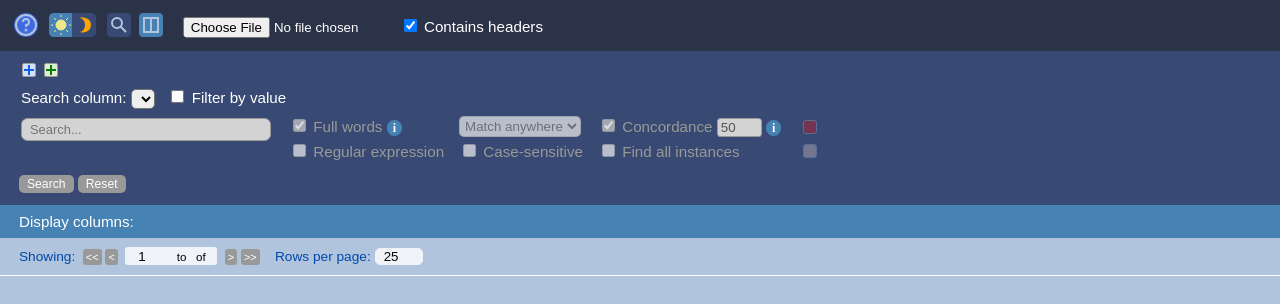
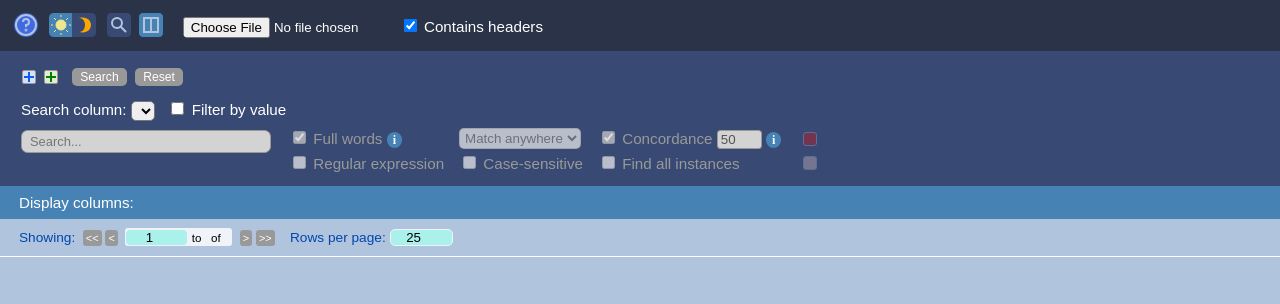
Before and after one commit to ermanh/ermanh.github.io, a plain HTML site: page tableconc/index.html in a window 1280 px wide. Drawn offline with Linux system fonts and the light colour scheme.

Commit message:
Update tableconc

```diff
--- a/tableconc/index.html
+++ b/tableconc/index.html
@@ -78,7 +78,8 @@
             <form id="search-box" onsubmit="return false;">
                 <table>
                     <tr>
-                        <td class="controls-infotip">
+                        <td>
+                            <span class="controls-infotip">
                                 <svg id="second-search-hider" height="12" width="12">
                                     <path d="M1,6 L11,6 M6,1 L6,11" />
                                 </svg>
@@ -88,6 +89,10 @@
                                 <span class="controls-infotiptext-2">
                                     Additional search fields
                                 </span>
+                            </span>
+                            &nbsp;&nbsp;
+                            <button id="search-button" disabled>Search</button>&nbsp;
+                            <button id="reset-button" onclick="resetSearch(); return false;" disabled>Reset</button>
                         </td>
                     </tr>
                     <tr>
@@ -317,12 +322,6 @@
                             </table>
                         </td>
                     </tr>
-                    <tr>
-                        <td style="padding-left:5px;">
-                            <button id="search-button" disabled>Search</button>
-                            <button id="reset-button" onclick="resetSearch(); return false;" disabled>Reset</button>
-                        </td>
-                    </tr>
                 </table>
             </form>
         </div>
--- a/tableconc/style.css
+++ b/tableconc/style.css
@@ -2,6 +2,7 @@
     --dark-blue: #2a3347;
     --medium-blue: #384a73;
     --steelblue: #4682b4;
+    --royalblue: #4169e1;
     --results-blue: #0047ab;
     --lightsteelblue: #b0c4de;
     --red: #ff0000;  /* hilite color 1 */
@@ -79,9 +80,10 @@ a {
 #showing-start, #show-rows {
     border-radius: 5px;
     padding: 0px 3px;
-    width: 40px;
+    min-width: 35px;
+    max-width: 55px;
     border: 1px solid var(--off-white);
-    background-color: var(--off-white);
+    background-color: #a9f1ea;
     text-align: center;
 }
 
@@ -580,6 +582,8 @@ td#search-logic {
     z-index: 101 !important;
     border-radius: 3px;
     min-width: 120px;
+    border-top: 1px solid var(--royalblue);
+    border-bottom: 1px solid var(--royalblue);
 }
 
 .menu-infotiptext a {
@@ -590,7 +594,7 @@ td#search-logic {
 }
 
 .menu-infotiptext a:hover {
-    background-color: #252525;
+    background-color: var(--royalblue);
 }
 
 .controls-infotiptext, .controls-infotiptext-2 {
@@ -607,7 +611,7 @@ td#search-logic {
 }
 
 .controls-infotiptext-2 {
-    margin: -18px 0 0 50px;
+    margin: -50px 0 0 5px;
 }
 
 .controls-infotip:hover .menu-infotiptext {
```
Also changed, not shown: tableconc/regex.html (+4 -4 lines). Lines whose indentation alone changed are shown as unchanged.
